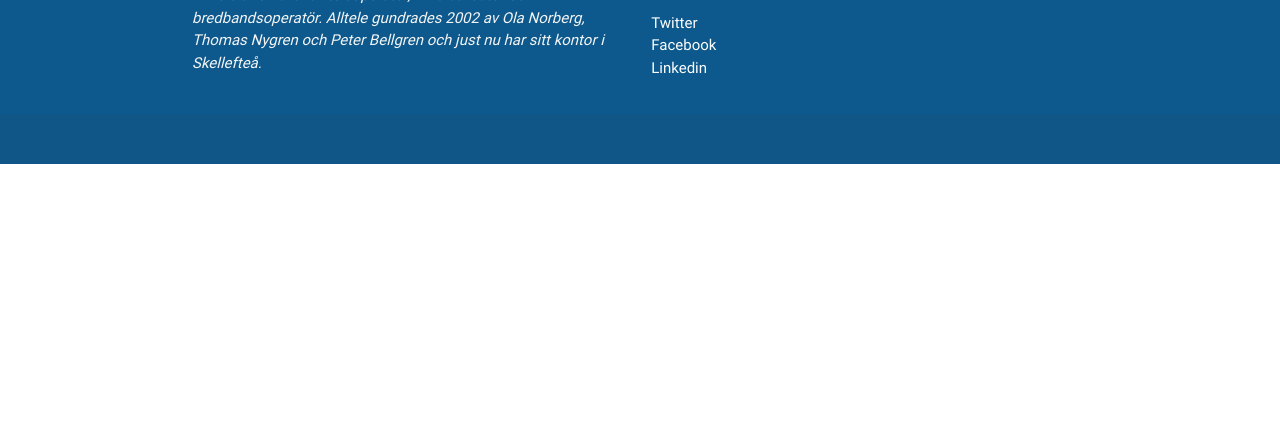
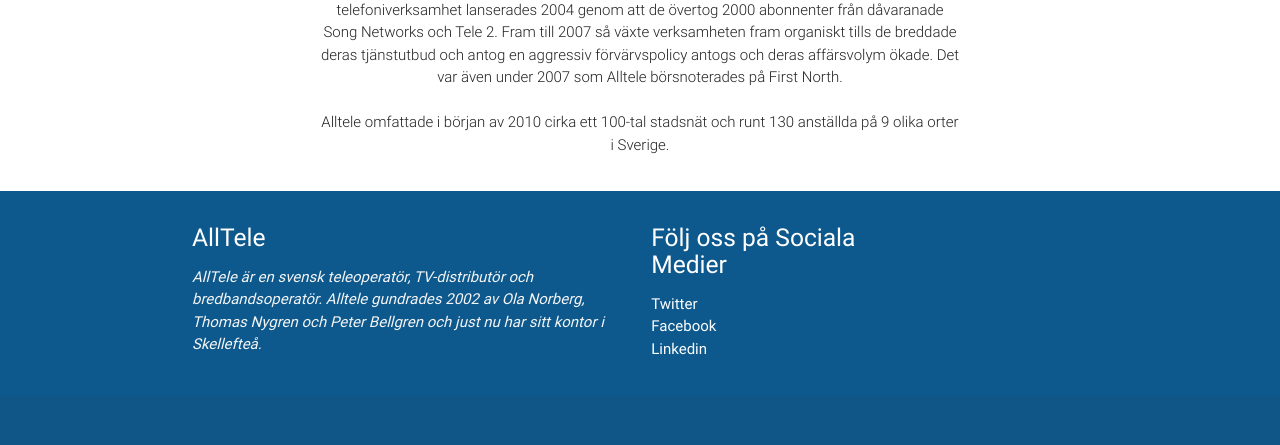
Before and after one commit to smniklas/alltele-kampanj-sida-two, a plain HTML site: page index.html in a window 1280 px wide. Shown: the part 636-1081 px from the top of the page. Before the commit the page ends 800 px from the top, so only its background shows below. Drawn offline with nearby package versions, Linux system fonts and the light colour scheme.

Commit message:
small fix

```diff
--- a/css/style.css
+++ b/css/style.css
@@ -19,13 +19,22 @@
     margin-top:5px;
 }
 .bottom-footer{
-    position: absolute!important;
     width:100%;
     bottom:0;
     background-color: #0d598d!important;
+    flex: 1 0 auto;
 }
 .sub-content{
     width:50%;
     position: relative;
     left:25%;
 }
+body {
+    display: flex;
+    min-height: 100vh;
+    flex-direction: column;
+  }
+
+  main {
+    flex: 1 0 auto;
+  }
```
